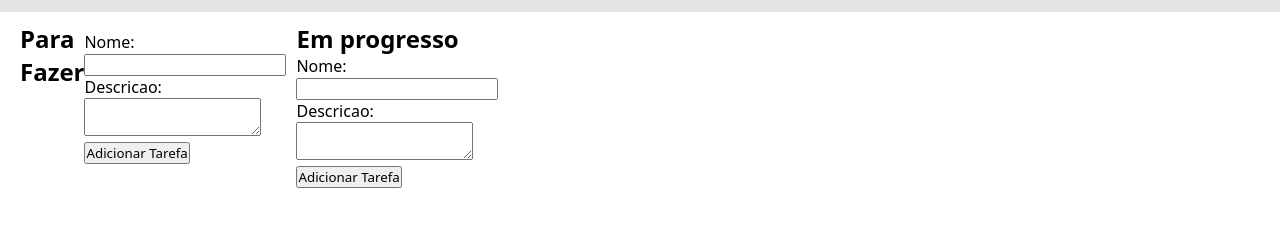
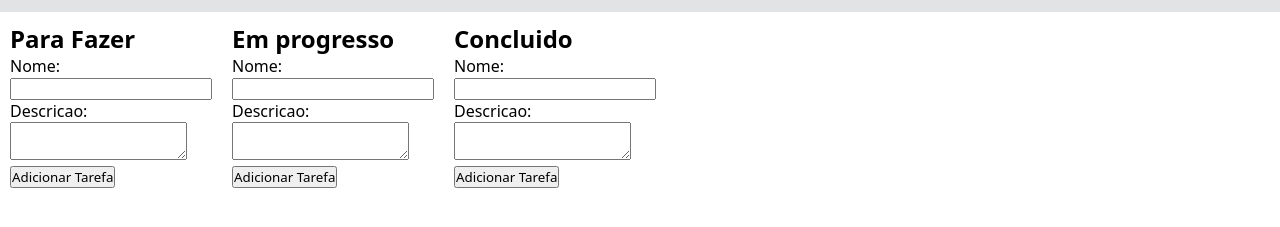
Before and after one commit to wlodfelipe/WebDevLearning, a plain HTML site: page testes.html in a window 1280 px wide. Shown: the part 53-280 px from the top of the page. Drawn offline with Linux system fonts and the light colour scheme.

Commit message:
correcaoEaddfinished

```diff
--- a/css/style.css
+++ b/css/style.css
@@ -23,11 +23,6 @@
     justify-content: space-around;
     align-items: baseline;
 }
-
-.columns {
-
-}
-
 
     header {
     display: flex;
@@ -79,5 +74,6 @@
 }
 
 .column {
+  background-color: white;
   margin: 10px;
 }
--- a/testes.html
+++ b/testes.html
@@ -33,7 +33,7 @@
     </header>
 
     <div class="columns">
-        <div class="column" id="todo"></div>
+        <div class="column" id="todo">
             <div id="todo-tasks" class="tasks"></div>
             <h2>Para Fazer</h2>
             <form class"add-task-form">
@@ -43,6 +43,7 @@
                 <textarea id="todo-task-description"></textarea>
                 <button type="button" onclick="addTask()">Adicionar Tarefa</button>
             </form>
+        </div>
 
 
         <div class="column" id="inProgress">
@@ -53,9 +54,22 @@
                 <input type="text" id="todo-task-name" required>
                 <label for="todo-task-description">Descricao:</label>
                 <textarea id="todo-task-description"></textarea>
-                <button type="button">Adicionar Tarefa</button>
+                <button type="button" onclick="addTask()">Adicionar Tarefa</button>
             </form>
         </div>
+
+        <div class="column" id="finished">
+            <div id="finished-tasks" class="tasks"></div>
+            <h2>Concluido</h2>
+            <form class="add-task-form">
+                <label for=finished-task-name">Nome:</label>
+                <input type="text" id=finished-task-name" required>
+                <label for=finished-task-description">Descricao:</label>
+                <textarea id=finished-task-description"></textarea>
+                <button type="button" onclick="addTask()">Adicionar Tarefa</button>
+            </form>
+        </div>
+
     </div>
 
     <script src="/js/script.js"></script>
```
Lines whose indentation alone changed are shown as unchanged.
